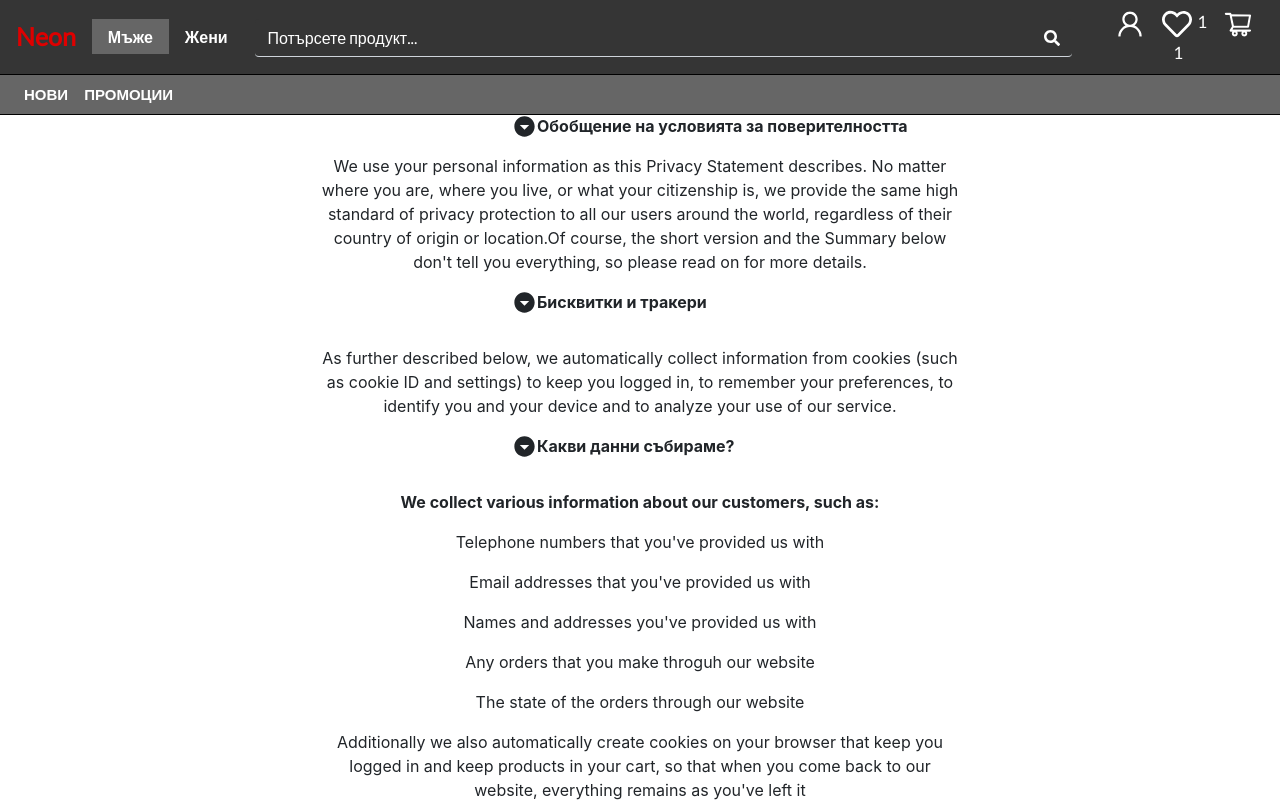
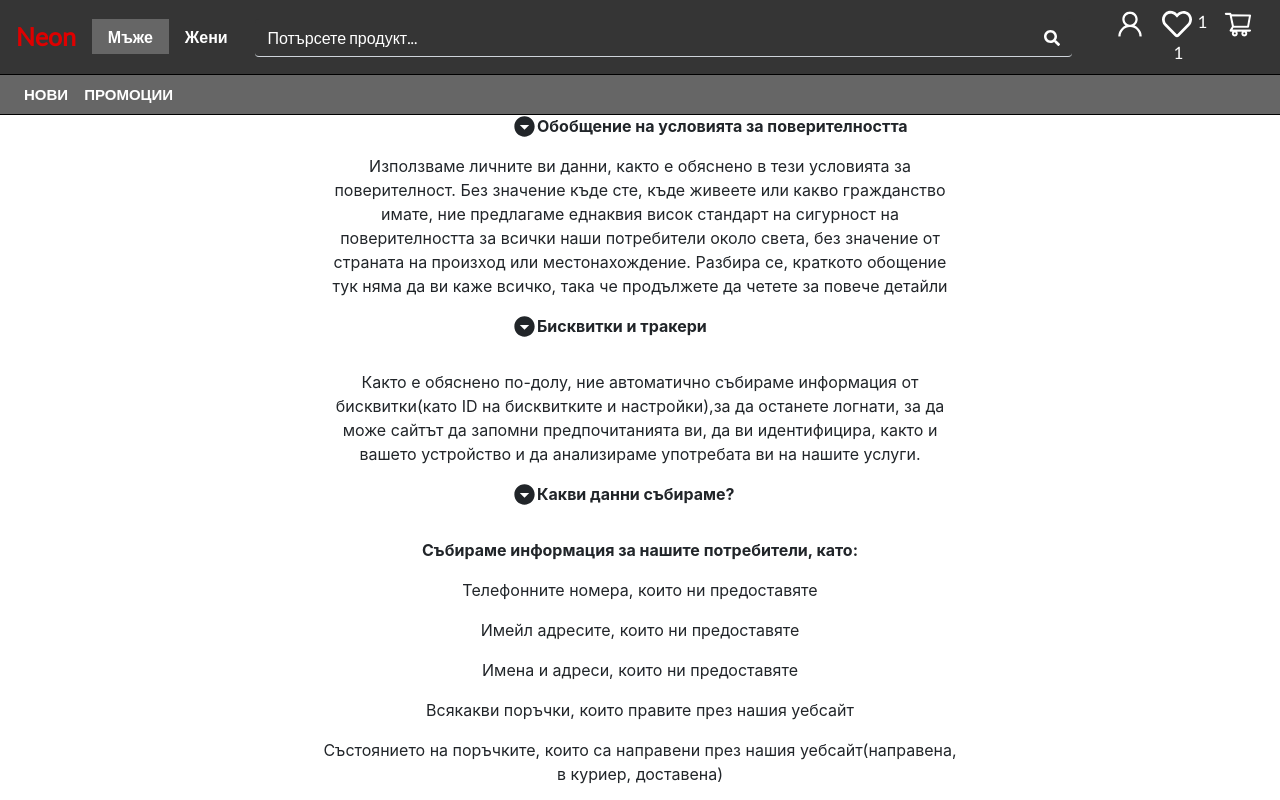
Before and after one commit to MartinYordanov374/WebStore-FullStack-Mockup, a React (Create React App) app: page /privacyPolicy in a window 1280 px wide. Built offline with nearby package versions, Linux system fonts and the light colour scheme.

Commit message:
Translated the privacy policy page

```diff
--- a/src/Components/PrivacyPolicy.js
+++ b/src/Components/PrivacyPolicy.js
@@ -11,42 +11,42 @@ function PrivacyPolicy() {
         {
             name: 'privacySummary',
             title: 'Summary',
-            summary: "We use your personal information as this Privacy Statement describes. No matter where you are, where you live, or what your citizenship is, we provide the same high standard of privacy protection to all our users around the world, regardless of their country of origin or location.Of course, the short version and the Summary below don't tell you everything, so please read on for more details."
+            summary: "Използваме личните ви данни, както е обяснено в тези условията за поверителност. Без значение къде сте, къде живеете или какво гражданство имате, ние предлагаме еднаквия висок стандарт на сигурност на поверителността за всички наши потребители около света, без значение от страната на произход или местонахождение. Разбира се, краткото обощение тук няма да ви каже всичко, така че продължете да четете за повече детайли            "
         },
         {
             name: 'dataWeCollect',
-            summary: "We collect various information about our customers, such as:",
-            firstInfo: "Telephone numbers that you've provided us with",
-            secondInfo: "Email addresses that you've provided us with",
-            thirdInfo: "Names and addresses you've provided us with",
-            fourthInfo: "Any orders that you make throguh our website",
-            fifthInfo: "The state of the orders through our website",
-            sixthInfo: "Additionally we also automatically create cookies on your browser that keep you logged in and keep products in your cart, so that when you come back to our website, everything remains as you've left it"
+            summary: "Събираме информация за нашите потребители, като: ",
+            firstInfo: "Телефонните номера, които ни предоставяте",
+            secondInfo: "Имейл адресите, които ни предоставяте",
+            thirdInfo: "Имена и адреси, които ни предоставяте",
+            fourthInfo: "Всякакви поръчки, които правите през нашия уебсайт",
+            fifthInfo: "Състоянието на поръчките, които са направени през нашия уебсайт(направена, в куриер, доставена)",
+            sixthInfo: "Също така, автоматично създаваме бисквитки на вашия браузър, които ви запазват логнати и пазят продуктите ви в кошницата."
 
 
 
         },
         {
             name: 'whyDoWeCollectYourData',
-            summary: "We collect your data in order to improve our website functionality and your overall experience on our website."
+            summary: "Събираме данните ви, за да подобрим вашето преживяване в нашия магазин и за да подобрим функционалността на уебсайтът ни."
         },
         {
             name: 'howDoWeUseYourData',
-            summary: 'We use the data you provide us with in order to: ',
-            pointOne: 'Process and accomplish your orders',
-            pointTwo: 'Send you e-mails about our offers and promotions',
-            pointThree: 'Keep you informed regarding your orders',
-            pointFour: "Improve our website and it's functionality",
+            summary: 'Използваме данните, които ни предоставяте с цел да: ',
+            pointOne: 'Обработим и завършим поръчките ви',
+            pointTwo: 'Ви изпращаме имейли относно поръчките ви и известия за промоции',
+            pointThree: 'Ви държим в течение относно поръчките ви',
+            pointFour: "Подобрим нашия сайт и неговата функционалност",
 
         },
         {
             name: 'cookiesAndTrackers',
-            summary: "As further described below, we automatically collect information from cookies (such as cookie ID and settings) to keep you logged in, to remember your preferences, to identify you and your device and to analyze your use of our service."
+            summary: "Както е обяснено по-долу, ние автоматично събираме информация от бисквитки(като ID на бисквитките и настройки),за да останете логнати, за да може сайтът да запомни предпочитанията ви, да ви идентифицира, както и вашето устройство и да анализираме употребата ви на нашите услуги."
 
         },
         {
             name: 'whoWeShareYourDataWith',
-            summary: 'We share your data with our service providers - the courier services and the hosting platform we use.'
+            summary: 'Споделяме данните ви с нашите доставчици на услуги - Куриерските ни услуги и хостинг платформата, която използваме.'
         }
 
     ]
```
